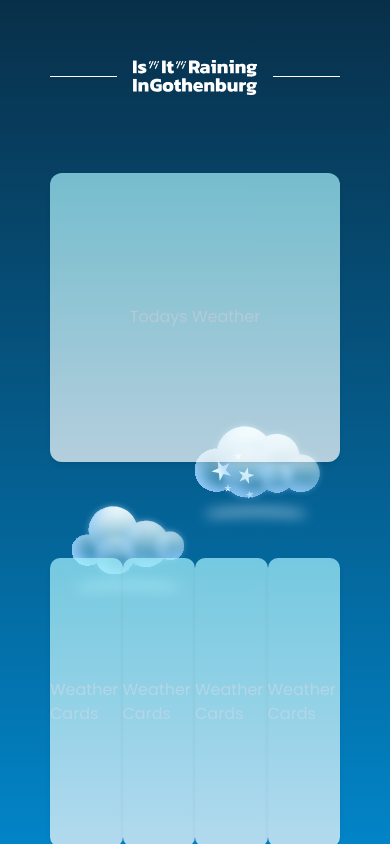
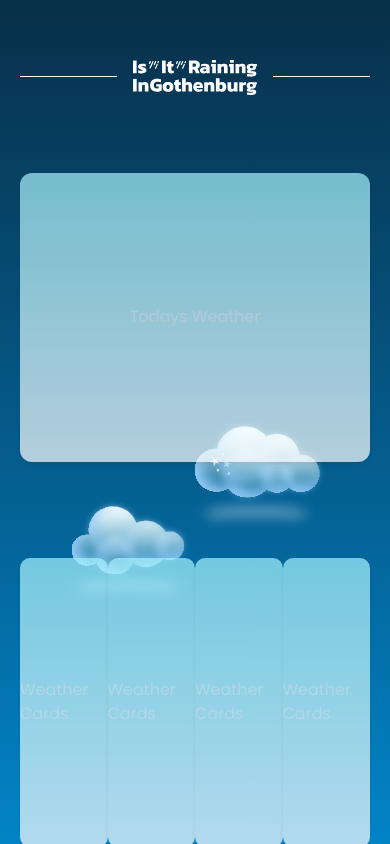
Before and after one commit to KareemZuwa/Is-It-Raining-In-Gothenburg, a React (Vite) app: page / in a window 390 px wide. Built offline with nearby package versions, Linux system fonts and the light colour scheme; no server answers; what tailwindcss-animated would draw is missing.

Commit message:
fixing width bugs

```diff
--- a/src/App.tsx
+++ b/src/App.tsx
@@ -38,7 +38,7 @@ const App = () => {
       >
         <CloudsBackground isDay={isDay} />
 
-        <div className="px-[50px] xl:px-[100px] absolute inset-0 w-full h-full z-30">
+        <div className="px-5 sm:px-[50px] xl:px-[100px] absolute inset-0 w-full h-full z-30">
           <div className="container m-auto max-w-screen-xl">
             <Header />
             <WeatherOverview />
--- a/src/components/CloudsBackground.tsx
+++ b/src/components/CloudsBackground.tsx
@@ -20,7 +20,7 @@ export const CloudsBackground = ({ isDay }: CloudsBackgroundProps) => {
         </div>
         <div className="relative pt-[420px] md:pt-36">
           {!isDay && (
-            <span className="transition duration-[5000ms] ease-in-out absolute pl-4 pt-8 z-0 animate-fade animate-once animate-duration-[5000ms]">
+            <span className="w-10 sm:w-auto transition duration-[5000ms] ease-in-out absolute pl-4 pt-8 z-0 animate-fade animate-once animate-duration-[5000ms]">
               <img src="/background/Stars.svg" alt="stars" />
             </span>
           )}
```
